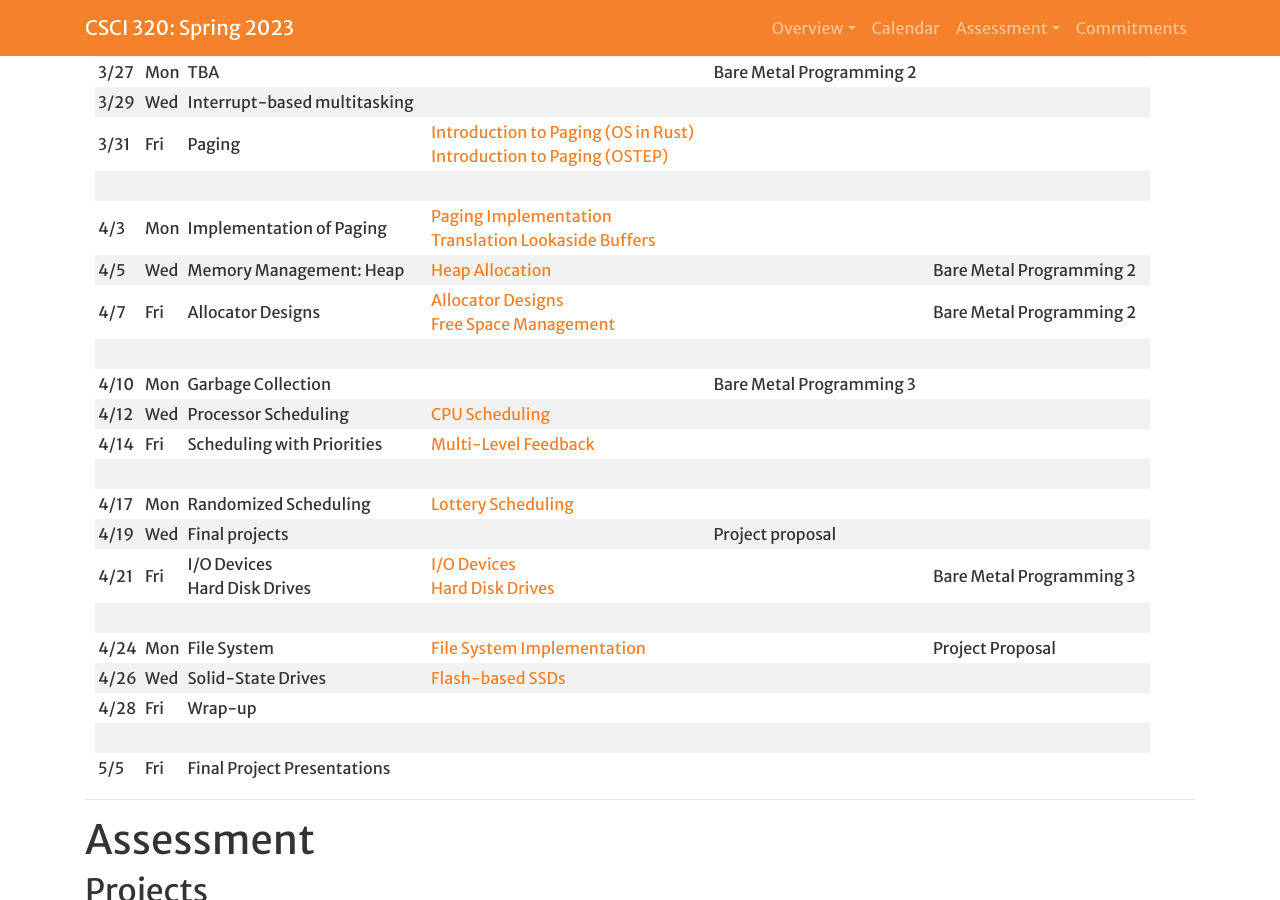
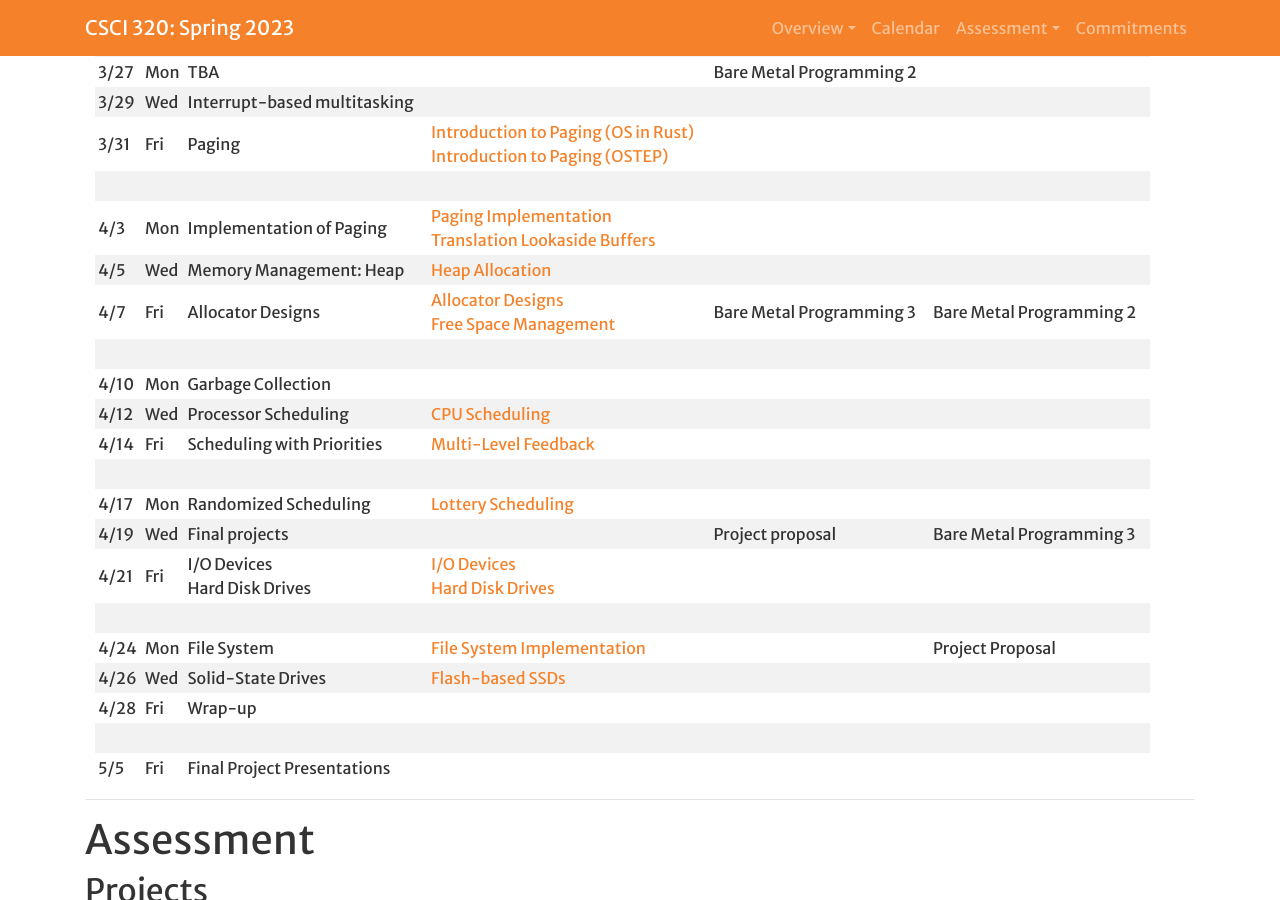
Before and after one commit to Hendrix-CS/csci320, a Jekyll site: the page built from index.md, in a window 1280 px wide and 900 px high, scrolled down 3252 px. Built offline with Jekyll 4.4.1, drawn with Linux system fonts in a browser that asks for light colours; a script that is not in the unit is left out; our own code applies the rules of GitHub Pages for plain Markdown files.

Commit message:
Slight update

```diff
--- a/index.md
+++ b/index.md
@@ -90,16 +90,16 @@
 | 3/31 | Fri | Paging | [Introduction to Paging (OS in Rust)](https://os.phil-opp.com/paging-introduction/)<br>[Introduction to Paging (OSTEP)](http://pages.cs.wisc.edu/~remzi/OSTEP/vm-paging.pdf) |  |  |
 |      |
 | 4/3 | Mon | Implementation of Paging | [Paging Implementation](https://os.phil-opp.com/paging-implementation/)<br>[Translation Lookaside Buffers](http://pages.cs.wisc.edu/~remzi/OSTEP/vm-tlbs.pdf) |  |  |
-| 4/5 | Wed | Memory Management: Heap | [Heap Allocation](https://os.phil-opp.com/heap-allocation/) | | Bare Metal Programming 2 |
-| 4/7 | Fri | Allocator Designs | [Allocator Designs](https://os.phil-opp.com/allocator-designs/)<br>[Free Space Management](http://pages.cs.wisc.edu/~remzi/OSTEP/vm-freespace.pdf) |  | Bare Metal Programming 2  |
+| 4/5 | Wed | Memory Management: Heap | [Heap Allocation](https://os.phil-opp.com/heap-allocation/) | | |
+| 4/7 | Fri | Allocator Designs | [Allocator Designs](https://os.phil-opp.com/allocator-designs/)<br>[Free Space Management](http://pages.cs.wisc.edu/~remzi/OSTEP/vm-freespace.pdf) | Bare Metal Programming 3  | Bare Metal Programming 2  |
 |     |
-| 4/10 | Mon | Garbage Collection |  | Bare Metal Programming 3 |  |
+| 4/10 | Mon | Garbage Collection |  | |  |
 | 4/12 | Wed | Processor Scheduling | [CPU Scheduling](http://pages.cs.wisc.edu/~remzi/OSTEP/cpu-sched.pdf) | <!--[Cooperative Multitasking Kernel]({{site.baseurl}}/projects/coop_os)--> |  |
 | 4/14 | Fri | Scheduling with Priorities | [Multi-Level Feedback](http://pages.cs.wisc.edu/~remzi/OSTEP/cpu-sched-mlfq.pdf) |  |  |
 |      |
 | 4/17 | Mon | Randomized Scheduling | [Lottery Scheduling](http://pages.cs.wisc.edu/~remzi/OSTEP/cpu-sched-lottery.pdf) |  |  |
-| 4/19 | Wed | Final projects |  | Project proposal |  |
-| 4/21 | Fri | I/O Devices<br>Hard Disk Drives | [I/O Devices](http://pages.cs.wisc.edu/~remzi/OSTEP/file-devices.pdf)<br>[Hard Disk Drives](http://pages.cs.wisc.edu/~remzi/OSTEP/file-disks.pdf) |  | Bare Metal Programming 3  |
+| 4/19 | Wed | Final projects |  | Project proposal | Bare Metal Programming 3 |
+| 4/21 | Fri | I/O Devices<br>Hard Disk Drives | [I/O Devices](http://pages.cs.wisc.edu/~remzi/OSTEP/file-devices.pdf)<br>[Hard Disk Drives](http://pages.cs.wisc.edu/~remzi/OSTEP/file-disks.pdf) |  |  |
 |      |
 | 4/24 | Mon | File System | [File System Implementation](http://pages.cs.wisc.edu/~remzi/OSTEP/file-implementation.pdf) |  | Project Proposal |
 | 4/26 | Wed | Solid-State Drives | [Flash-based SSDs](http://pages.cs.wisc.edu/~remzi/OSTEP/file-ssd.pdf) |  |  |
```
